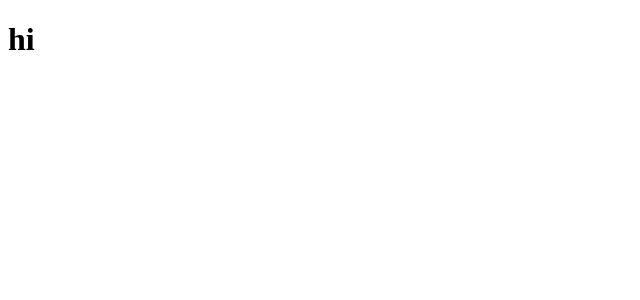
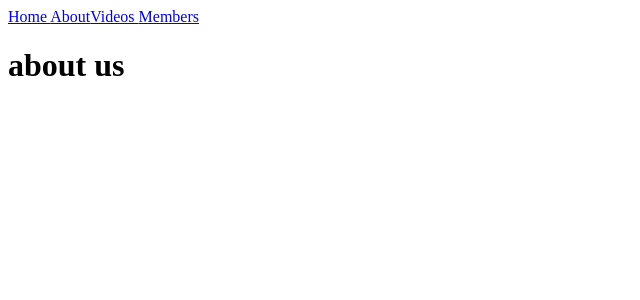
Before and after one commit to rkumar06/webdevproj2, a React (Vite) app in the folder proj2/: page /about in a window 1280 px wide. Shown: the top 300 px of the page, without its empty margins (0-640 px from the left). Built offline with nearby package versions, Linux system fonts and the light colour scheme.

Commit message:
bare bones

```diff
--- a/proj2/package.json
+++ b/proj2/package.json
@@ -11,7 +11,8 @@
   },
   "dependencies": {
     "react": "^18.2.0",
-    "react-dom": "^18.2.0"
+    "react-dom": "^18.2.0",
+    "react-router-dom": "^6.22.3"
   },
   "devDependencies": {
     "@types/react": "^18.2.66",
--- /dev/null
+++ b/proj2/src/AboutUs.jsx
@@ -0,0 +1,10 @@
+import React from "react"
+
+
+function AboutUs() {
+    return (
+        <h1>about us</h1>
+    )
+}
+
+export default AboutUs
--- a/proj2/src/App.jsx
+++ b/proj2/src/App.jsx
@@ -1,13 +1,31 @@
+import { BrowserRouter as Router, Routes, Route, Link } from 'react-router-dom'
 import { useState } from 'react'
 import reactLogo from './assets/react.svg'
 import viteLogo from '/vite.svg'
 import './style.css'
+import AboutUs from './AboutUs'
+import Home from './Home'
+import Videos from './Videos'
+import Members from './Members'
 
 function App() {
   const [count, setCount] = useState(0)
 
   return (
-    <h1>hi</h1>
+    <Router>
+      <nav>
+        <Link to="/home">Home </Link>
+        <Link to="/about"> About</Link>
+        <Link to="/videos">Videos </Link>
+        <Link to="/members"> Members</Link>
+      </nav>
+      <Routes>
+        <Route path="/about" element={<AboutUs />} />
+        <Route path="/home" element={<Home />} />
+        <Route path="/videos" element={<Videos />} />
+        <Route path="/members" element={<Members />} />
+      </Routes>
+    </Router>
   )
   }
 
--- /dev/null
+++ b/proj2/src/Home.jsx
@@ -0,0 +1,9 @@
+import React from "react"
+
+function Home(){
+    return (
+        <h1>home</h1>
+    )
+}
+
+export default Home
--- /dev/null
+++ b/proj2/src/Members.jsx
@@ -0,0 +1,9 @@
+import React from "react"
+
+function Members(){
+    return (
+        <h1>members</h1>
+    )
+}
+
+export default Members
--- /dev/null
+++ b/proj2/src/Videos.jsx
@@ -0,0 +1,9 @@
+import React from "react"
+
+function Videos(){
+    return (
+        <h1>videos</h1>
+    )
+}
+
+export default Videos
```
Also changed, not shown: 1 other file (tests, documents, lock files or other folders).
